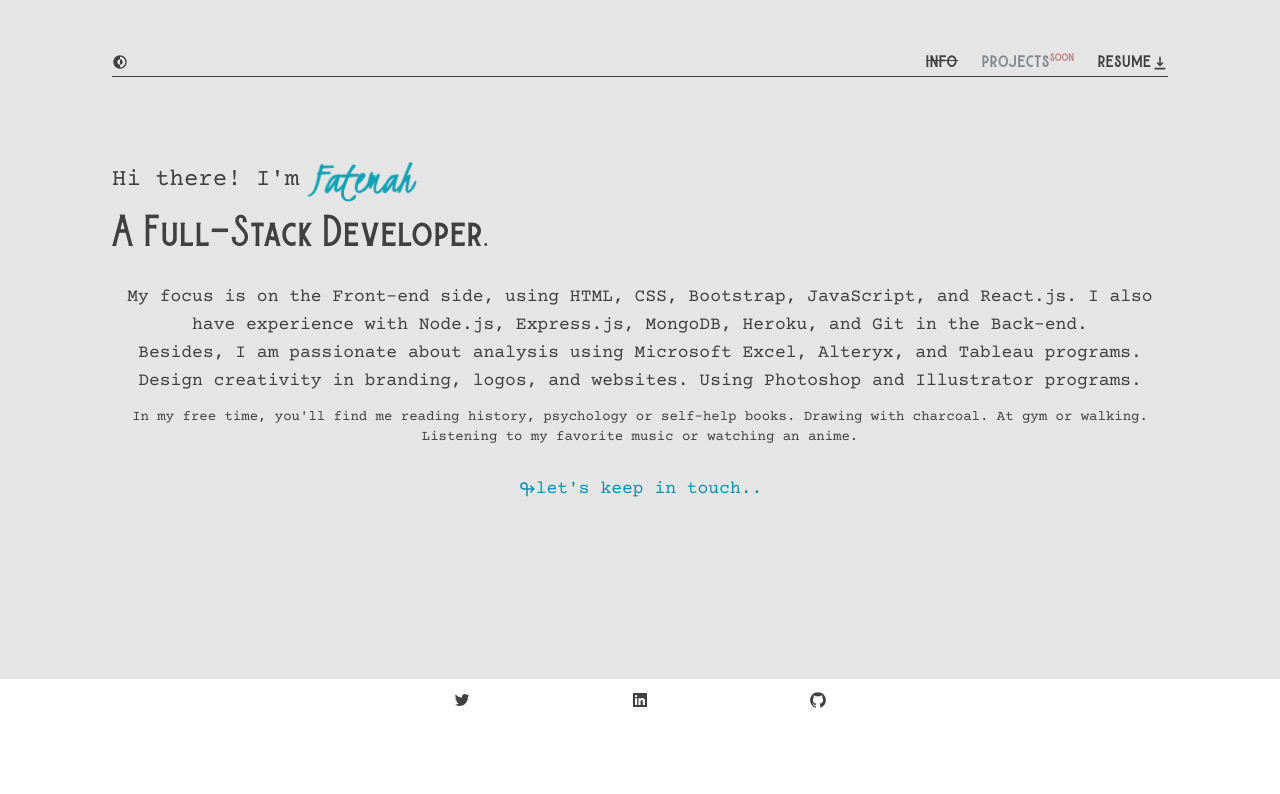
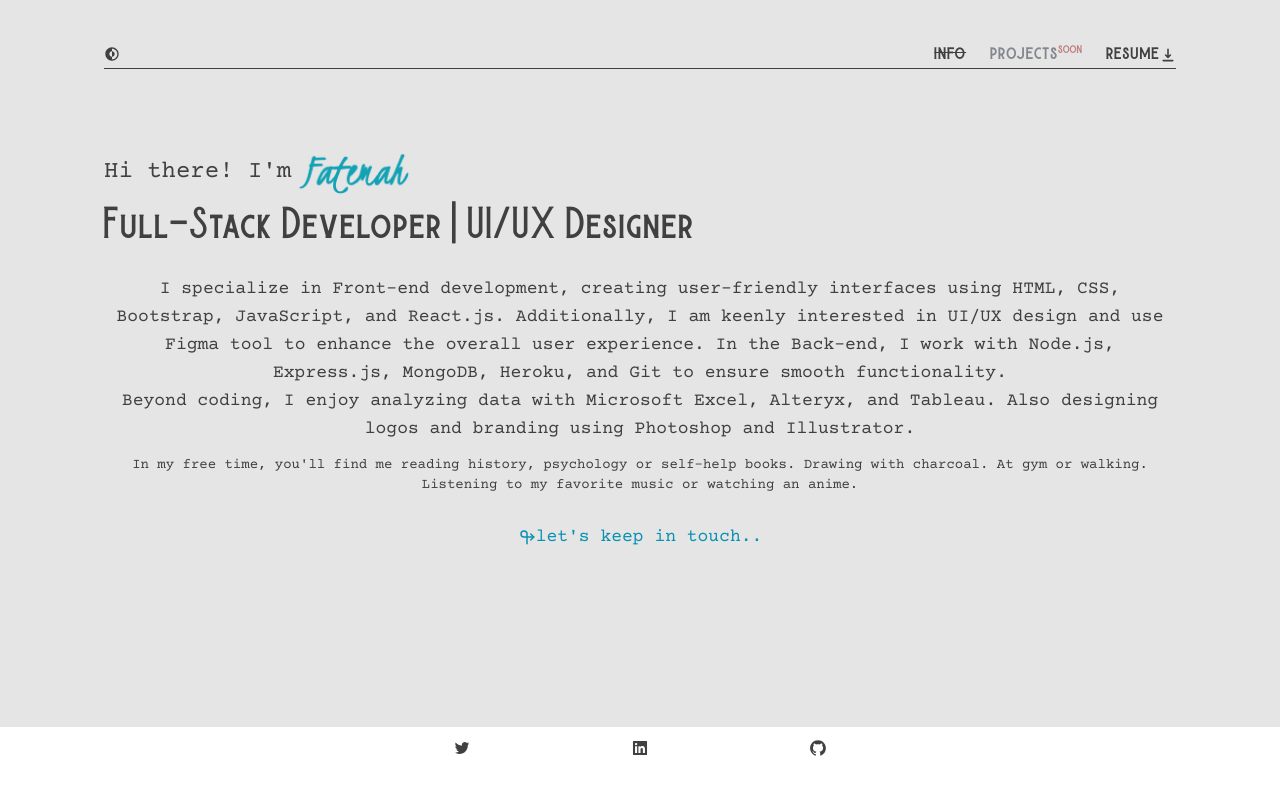
Before and after one commit to fatemah-althenyan/portofolio, a Next.js app: page / in a window 1280 px wide. Shown: the top 794 px of the page. Built offline with nearby package versions, Linux system fonts and the light colour scheme.

Commit message:
last update

```diff
--- a/pages/index.js
+++ b/pages/index.js
@@ -21,7 +21,7 @@
         <link rel="icon" href="favicon.ico" />
       </Head>
       <main className=' bg-neutral-200 text-neutral-700 dark:bg-neutral-700 dark:text-neutral-100'>
-        <div className='p-12 max-w-md mx-auto sm:max-w-2xl lg:max-w-4xl lg:pb-32 xl:max-w-6xl xl:pb-44'>
+        <div className='p-10 max-w-md mx-auto sm:max-w-2xl lg:max-w-4xl lg:pb-32 xl:max-w-6xl xl:pb-44'>
 
           {/*PART #1: navigation bar of pages and dark mode feature.*/}
           <nav className='flex items-center justify-between border border-x-0 border-t-0 border-neutral-700 dark:border-b-white'>
@@ -54,14 +54,13 @@
               <h3 className='text-xl sm:text-2xl'>Hi there! I'm </h3>
               <Image src={nameIcon} className={" w-24 sm:w-28"} />
             </div>
-            <h2 className='text-2xl font-burtons sm:text-4xl'> A Full-Stack Developer.</h2>
+            <h2 className='text-2xl font-burtons sm:text-4xl'>Full-Stack Developer | UI/UX Designer</h2>
             <div className='text-base pt-4 leading-7 text-center space-y-3 sm:text-lg'>
               <p>
-              My focus is on the Front-end side, using HTML, CSS, Bootstrap, JavaScript, and React.js.
-              I also have experience with Node.js, Express.js, MongoDB, Heroku, and Git in the Back-end.
+              I specialize in Front-end development, creating user-friendly interfaces using HTML, CSS, Bootstrap, JavaScript, and React.js. Additionally, I am keenly interested in UI/UX design and use Figma tool to enhance the overall user experience.
+              In the Back-end, I work with Node.js, Express.js, MongoDB, Heroku, and Git to ensure smooth functionality.
               <br />
-              Besides, I am passionate about analysis using Microsoft Excel, Alteryx, and Tableau programs. Design creativity in branding, logos, and websites.
-              Using Photoshop and Illustrator programs.
+              Beyond coding, I enjoy analyzing data with Microsoft Excel, Alteryx, and Tableau. Also designing logos and branding using Photoshop and Illustrator.
               </p>
               <p className='text-xs sm:text-sm'>
               In my free time, you'll find me reading history, psychology or self-help books. Drawing with charcoal.
```
